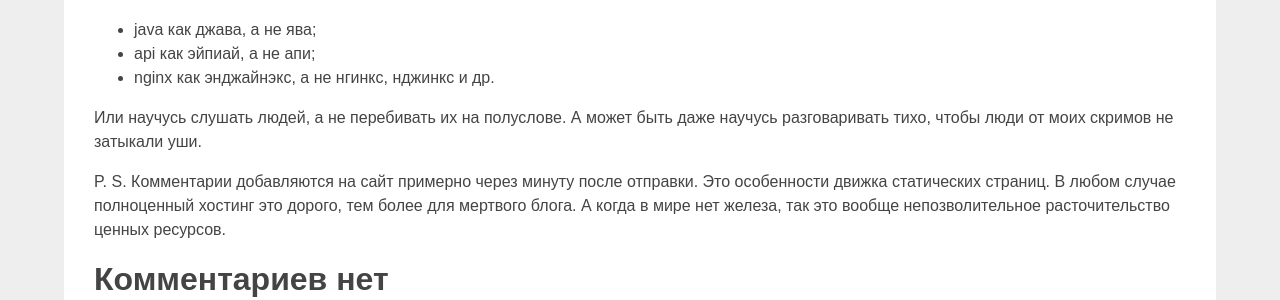
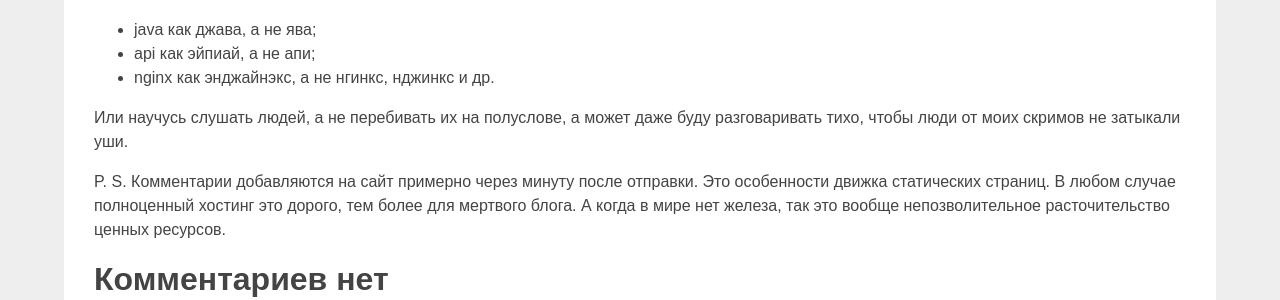
Before and after one commit to vitoyucepi/blog, a Jekyll site: the page built from _posts/2018-02-03-vito.md, in a window 1280 px wide. Shown: the part 736-1036 px from the top of the page. Built offline with Jekyll 4.4.1, drawn with Linux system fonts in a browser that asks for light colours.

Commit message:
Post text fixed

```diff
--- a/_posts/2018-02-03-vito.md
+++ b/_posts/2018-02-03-vito.md
@@ -15,9 +15,8 @@ pretext: Так как Сергей удалил свой блог, то мне
   - api как эйпиай, а не апи;
   - nginx как энджайнэкс, а не нгинкс, нджинкс и др.
 
-Или научусь слушать людей, а не перебивать их на полуслове.
-А может быть даже научусь разговаривать тихо, чтобы люди от моих скримов
-не затыкали уши.
+Или научусь слушать людей, а не перебивать их на полуслове, а может
+даже буду разговаривать тихо, чтобы люди от моих скримов не затыкали уши.
 
 P. S. Комментарии добавляются на сайт примерно через минуту после отправки.
 Это особенности движка статических страниц. В любом случае полноценный
```
